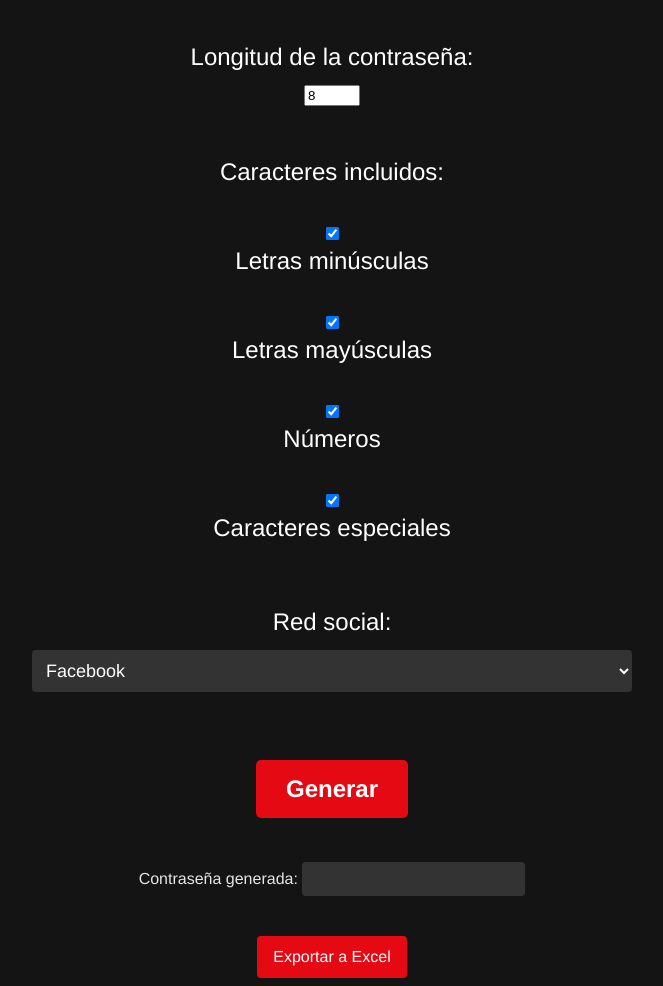
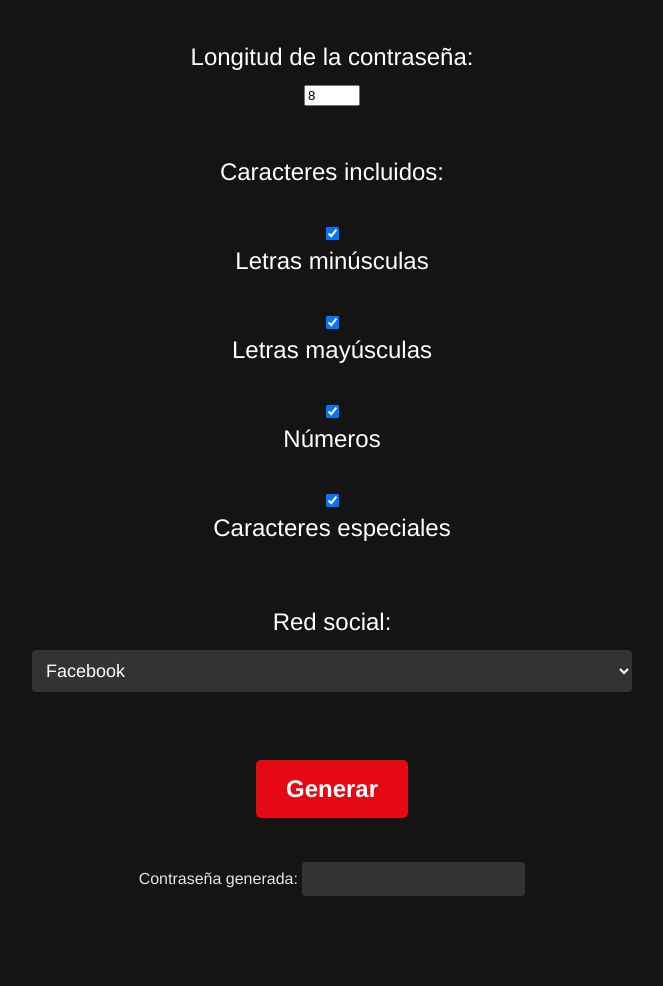
Before and after one commit to nicomuzio/Muzio.Nicolas-51105, a plain HTML site: page index.html in a window 1280 px wide. Shown: the part 72-1058 px from the top of the page, without its empty margins (308-971 px from the left). After the commit the page ends 1016 px from the top, so only its background shows below. Drawn offline with Linux system fonts and the light colour scheme.

Commit message:
Update index.html

```diff
--- a/index.html
+++ b/index.html
@@ -48,7 +48,6 @@
     <input type="text" id="password" name="password" readonly />
     <br />
     <br />
-    <button type="button" id="export">Exportar a Excel</button>
 </center>
     <script src="script.js"></script>
   </body>
```
